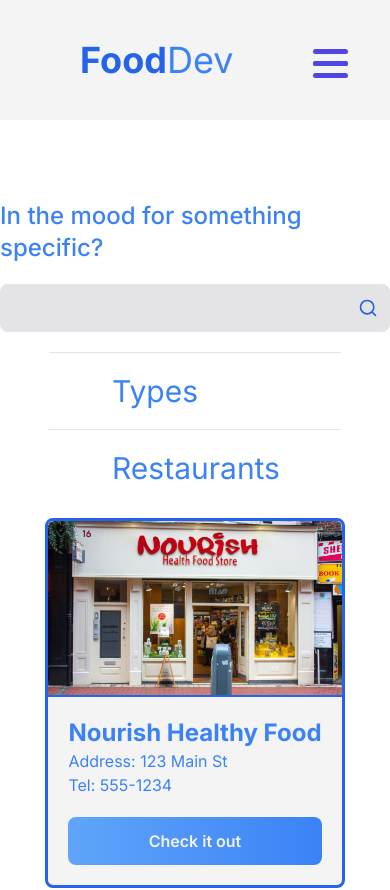
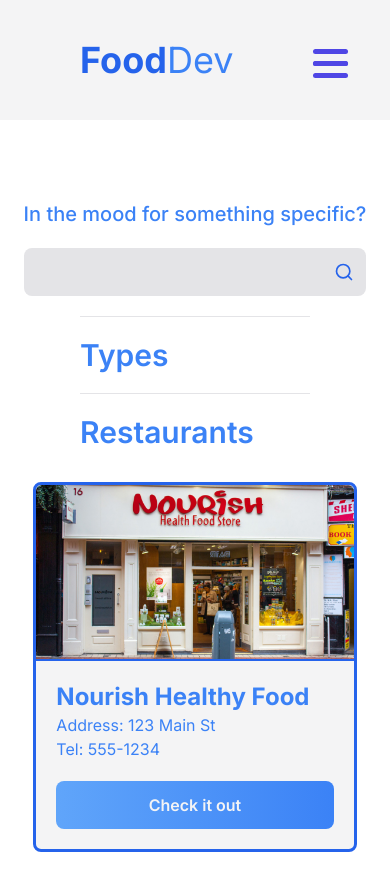
Before and after one commit to arthurdpcm/FoodDelivery, a React (Vite) app: page / in a window 390 px wide. Shown: the top 890 px of the page. Built offline with nearby package versions, Linux system fonts and the light colour scheme.

Commit message:
style changes

```diff
--- a/src/app.tsx
+++ b/src/app.tsx
@@ -12,6 +12,7 @@ interface Card {
   owner_id: number;
   dishes: Dish[];
   photo?: string;
+  type:string;
 }
 
 interface Dish{
@@ -34,7 +35,7 @@ export function App() {
       <div className='flex flex-col'>
         <section className="flex justify-center">
           <form onSubmit={handleSearchRestaurant} className="mt-20 flex flex-col">
-            <h1 className=" text-2xl font-medium">In the mood for something specific?</h1>
+            <h1 className=" text-xl sm:text-2xl font-medium">In the mood for something specific?</h1>
 
             <div className='flex items-center mt-5 justify-end '>
               <input type="text" value={searchRestaurant} onChange={(e)=>setSearchRestaurant(e.target.value)}
@@ -53,13 +54,17 @@ export function App() {
           </form>
         </section>
 
-        <hr className=' my-5 w-3/4 mx-auto border-zinc-200' />
+      <div className='flex flex-col mx-20 md:mx-32 lg:mx-40 xl:mx-48'>
+        <hr className=' my-5 w-full border-zinc-200' />
 
-        <h1 className='ml-28 text-3xl'>Types</h1>
+        <h1 className='font-semibold text-3xl'>Types</h1>
+      </div>
         {/* <TypesDisplay/> */}
-        <hr className=' my-5 w-3/4 mx-auto border-zinc-200' />
+      <div className='flex flex-col mx-20 md:mx-32 lg:mx-40 xl:mx-48'>
+        <hr className=' my-5 w-full border-zinc-200' />
 
-        <h1 className='ml-28 text-3xl'>Restaurants</h1>
+        <h1 className='font-semibold text-3xl'>Restaurants</h1>
+      </div>
         <CardsDisplay screen="home" cards={cards}/>
 
       </div>
--- a/src/components/Card/Card.tsx
+++ b/src/components/Card/Card.tsx
@@ -32,14 +32,14 @@ const Card: React.FC<CardProps> = ({ id, name, address, telephone, photo, screen
 
   return screen == "home" ?
   (
-    <div style={{borderWidth: '3px'}} className="flex flex-col max-w-sm bg-zinc-100 border border-solid border-blue-600  ring-blue-600 rounded-lg">
+    <div style={{borderWidth: '3px'}} className="flex flex-col w-full bg-zinc-100 border border-solid border-blue-600  ring-blue-600 rounded-lg">
       <img className='w-full h-44 rounded-t-md object-cover border-b-2 border-blue-600'
         src={photo} alt="Restaurant Image"
       />
 
       <div className='px-5 mt-5 flex flex-col justify-between h-full'>
         <div className='mb-5'>
-          <h1 className='text-2xl'><strong>{
+          <h1 className='text-2xl break-words'><strong>{
               name.length > 20 ? name.slice(0,20).concat('...') :name
             }</strong></h1>
           <p className='sm:text-md'>Address: {
--- a/src/components/Card/CardsDisplay.tsx
+++ b/src/components/Card/CardsDisplay.tsx
@@ -36,7 +36,7 @@ const CardsDisplay: React.FC<CardsDisplayProps> = ({ cards, screen}) => {
       <section className={ screen == "home" ? styleCardsDisplayHome : styleCardsDisplayRestaurants}
        >
         {cards.map((card) => (
-            <div key={card.id} className='flex justify-center'>
+            <div key={card.id} className='flex justify-center w-full'>
 
               <Card
                 type={card.type}
--- a/src/components/Header.tsx
+++ b/src/components/Header.tsx
@@ -39,7 +39,7 @@ const Header = () => {
   }, []);
 
   return (
-    <header className="flex gap-20 justify-between py-5 items-center bg-zinc-100">
+    <header className="flex gap-20 justify-between py-5 items-center bg-zinc-100 sticky top-0">
       <div className={`sm:mb-0 flex flex-row  items-center`}>
 
         {
```
